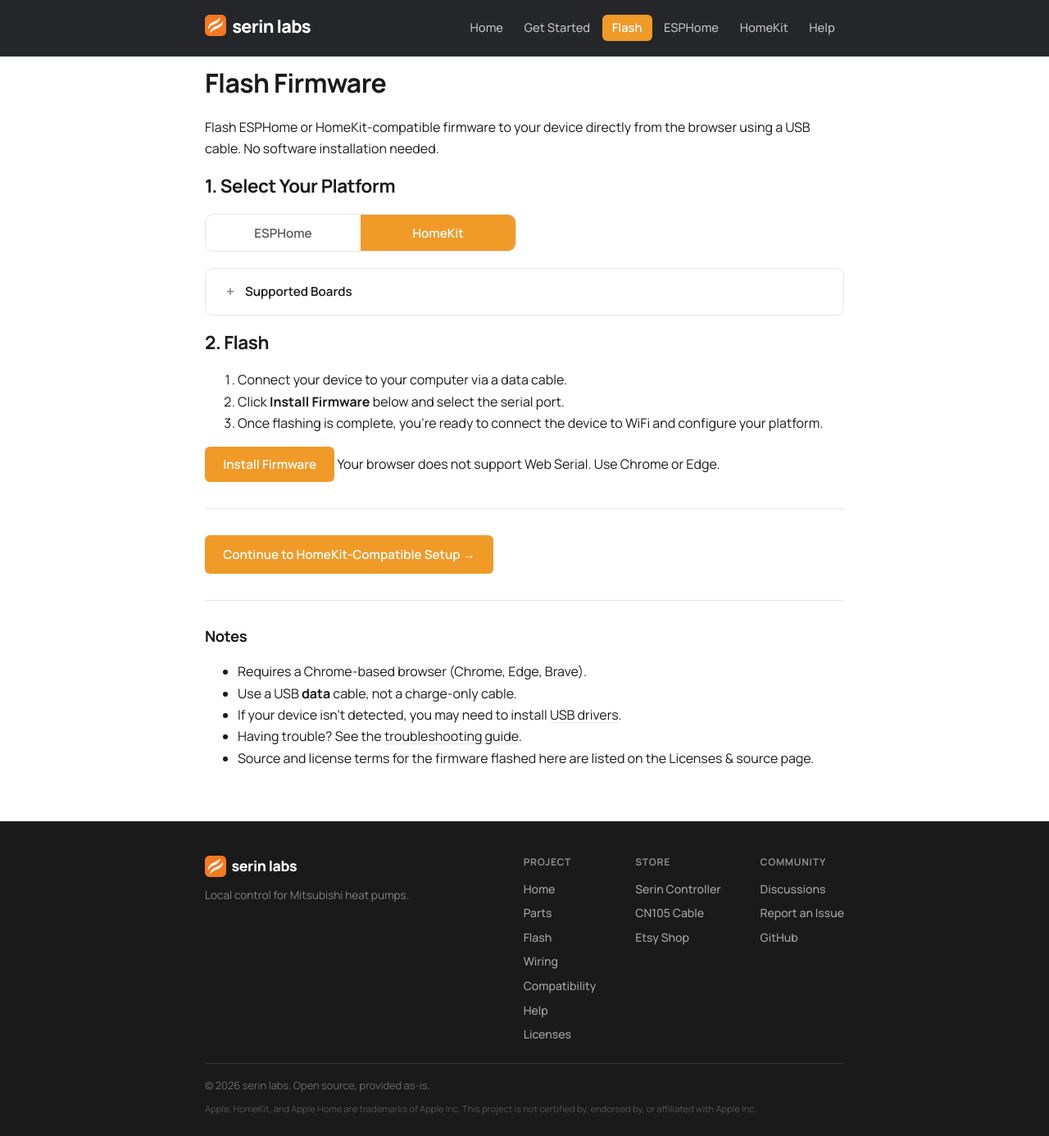
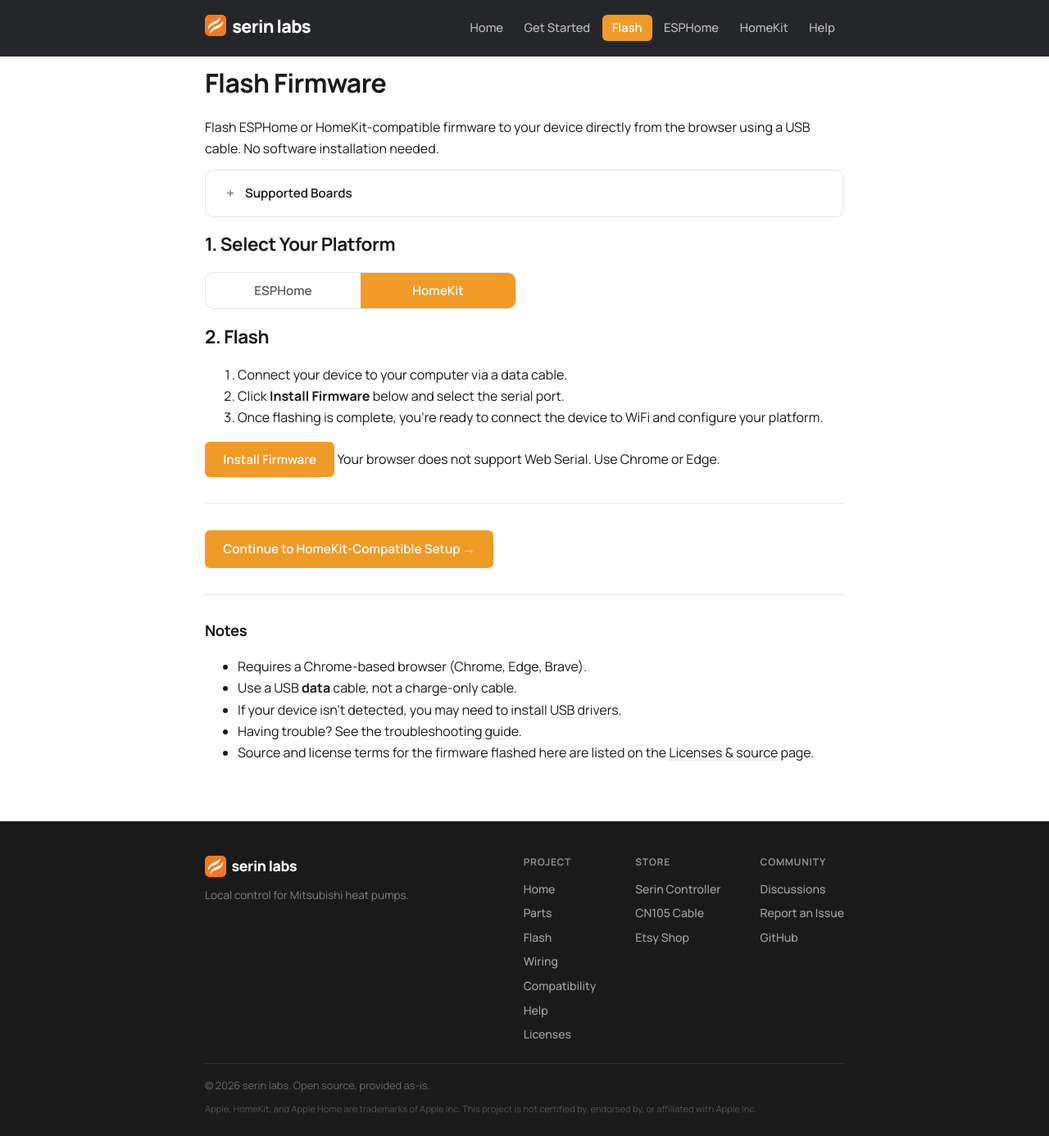
Before and after one commit to Serin-Labs/serin-labs.github.io, a Jekyll site: the page built from flash.html, in a window 1280 px wide and 1386 px high. Shown: the whole window at 82% size. Built offline with Jekyll 4.4.1, drawn with Linux system fonts in a browser that asks for light colours.

Commit message:
Move Supported Boards details above platform toggle on flash page

```diff
--- a/flash.html
+++ b/flash.html
@@ -8,12 +8,6 @@ nav_active: flash
 <div class="home">
   <h1>Flash Firmware</h1>
   <p>Flash ESPHome or HomeKit-compatible firmware to your device directly from the browser using a USB cable. No software installation needed.</p>
-
-  <h2>1. Select Your Platform</h2>
-  <div class="platform-toggle" role="group" aria-label="Select firmware platform">
-    <button id="toggle-esphome" onclick="selectPlatform('esphome')" aria-pressed="false">ESPHome</button>
-    <button id="toggle-homekit" class="active" onclick="selectPlatform('homekit')" aria-pressed="true">HomeKit</button>
-  </div>
 
   <details>
     <summary>Supported Boards</summary>
@@ -31,6 +25,12 @@ nav_active: flash
       <p>The correct firmware is selected automatically based on your connected device. Don't have a board yet? See <a href="/parts">what you need</a>, or order the <a href="https://www.etsy.com/listing/4518217831/serin-smart-mini-split-wi-fi-controller" target="_blank" rel="noopener">pre-assembled Serin Controller</a> (board and CN105 cable included) and flash it here.</p>
     </div>
   </details>
+
+  <h2>1. Select Your Platform</h2>
+  <div class="platform-toggle" role="group" aria-label="Select firmware platform">
+    <button id="toggle-esphome" onclick="selectPlatform('esphome')" aria-pressed="false">ESPHome</button>
+    <button id="toggle-homekit" class="active" onclick="selectPlatform('homekit')" aria-pressed="true">HomeKit</button>
+  </div>
 
   <h2>2. Flash</h2>
   <ol>
```
